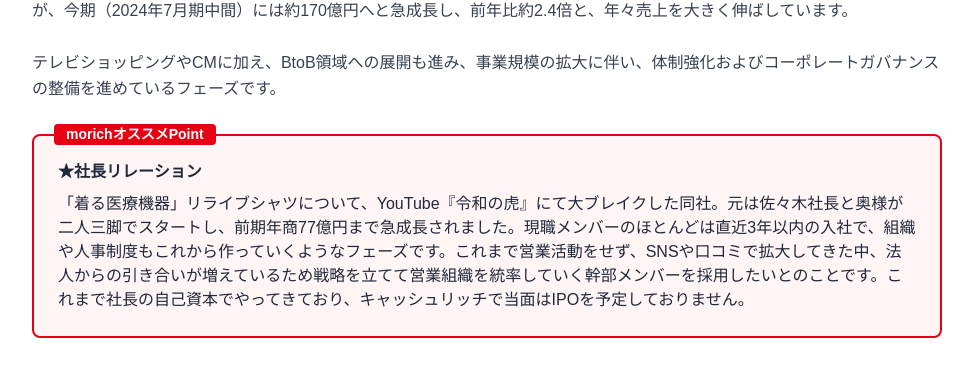
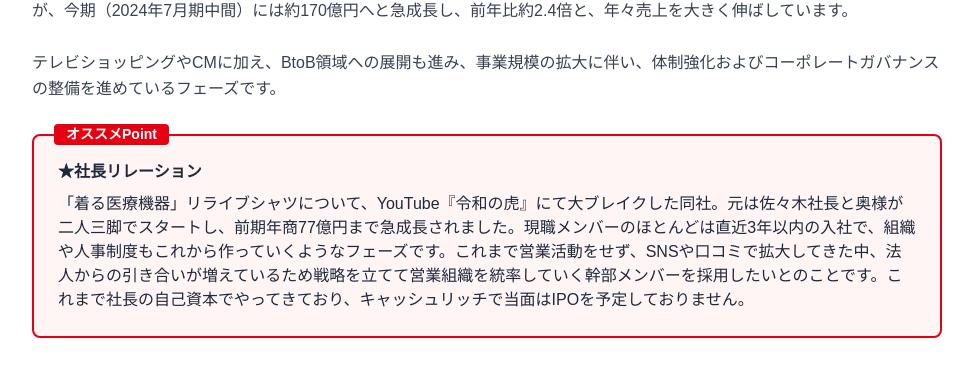
Before and after one commit to morich-inc/Goto.M, a plain HTML site: page index.html in a window 1280 px wide. Shown: the part 992-1359 px from the top of the page, without its empty margins (153-1126 px from the left). Drawn offline with nearby package versions, Linux system fonts and the light colour scheme.

Commit message:
Update highlight content to 'オススメPoint'

```diff
--- a/index.html
+++ b/index.html
@@ -23,7 +23,7 @@
             position: relative;
         }
         .morich-highlight::before {
-            content: 'morichオススメPoint';
+            content: 'オススメPoint';
             position: absolute;
             top: -12px;
             left: 20px;
```
